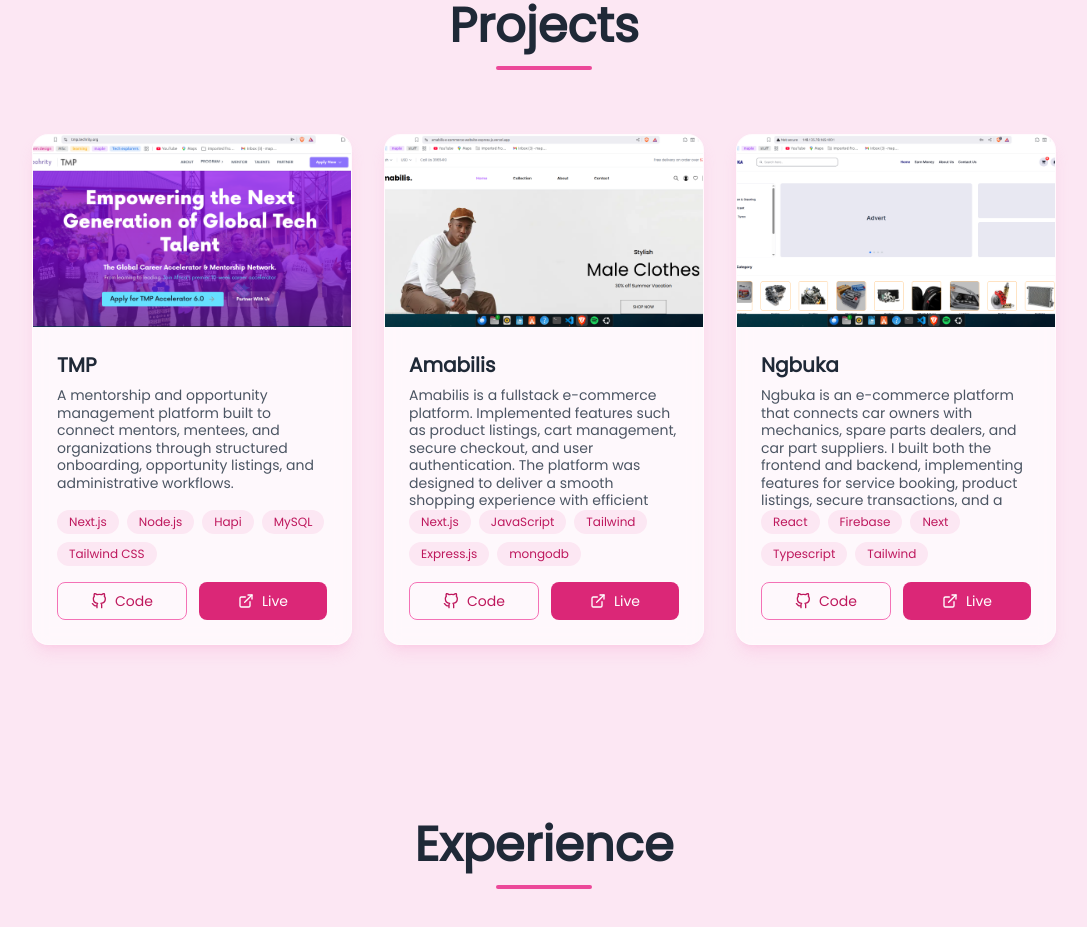
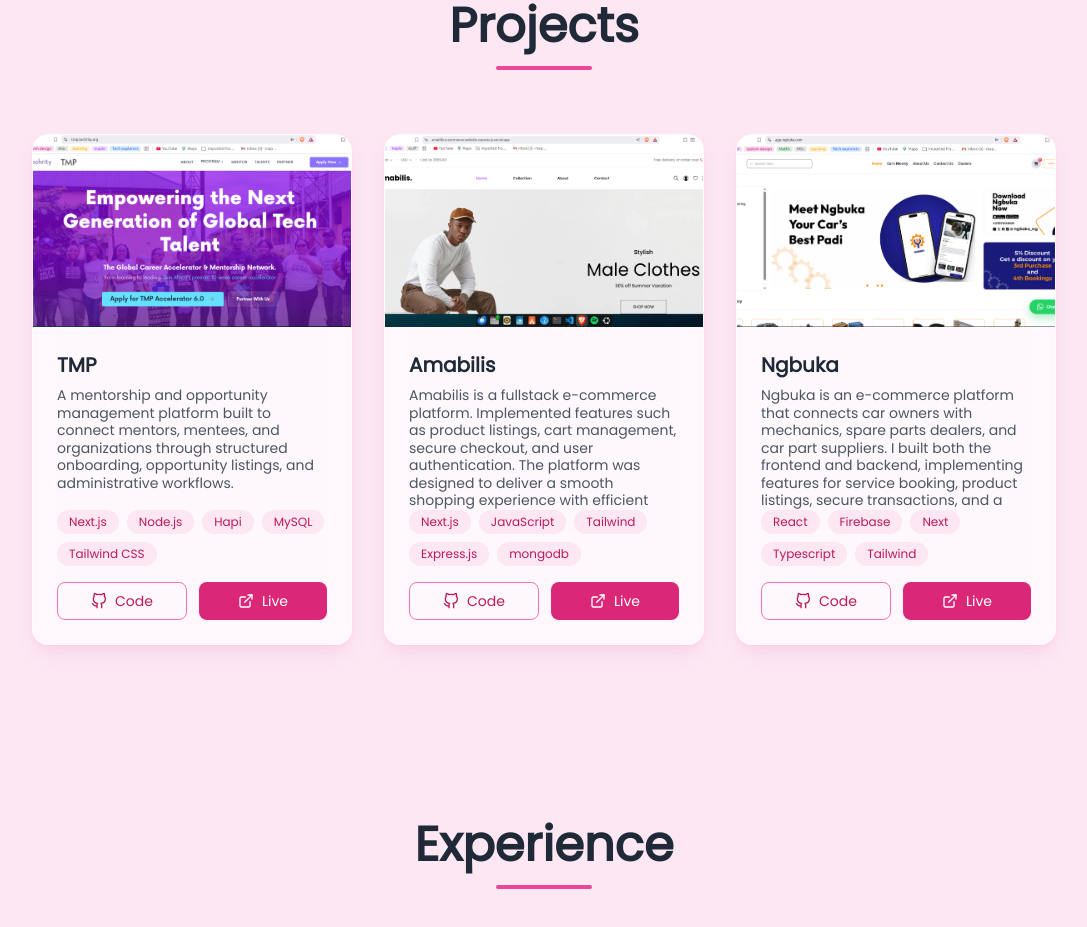
Before and after one commit to MabelSamuel/mabels-portfolio-website, a Next.js app: page / in a window 1280 px wide. Shown: the part 2220-3147 px from the top of the page, without its empty margins (96-1183 px from the left). Built offline with nearby package versions, Linux system fonts and the light colour scheme.

Commit message:
update project url and preview photo

```diff
--- a/src/app/_components/ProjectSection.tsx
+++ b/src/app/_components/ProjectSection.tsx
@@ -27,10 +27,10 @@
     title: "Ngbuka",
     description:
       "Ngbuka is an e-commerce platform that connects car owners with mechanics, spare parts dealers, and car part suppliers. I built both the frontend and backend, implementing features for service booking, product listings, secure transactions, and a seamless user experience.",
-    image: "/ngbuka.png",
+    image: "/ngbukaa.png",
     tech: ["React", "Firebase", "Next", "Typescript", "Tailwind"],
     github: "#",
-    live: "http://148.135.78.165:4001/",
+    live: "https://app.ngbuka.com/",
   },
 ];
 export default function ProjectSection() {
```
Also changed, not shown: public/ngbukaa.png (added).
